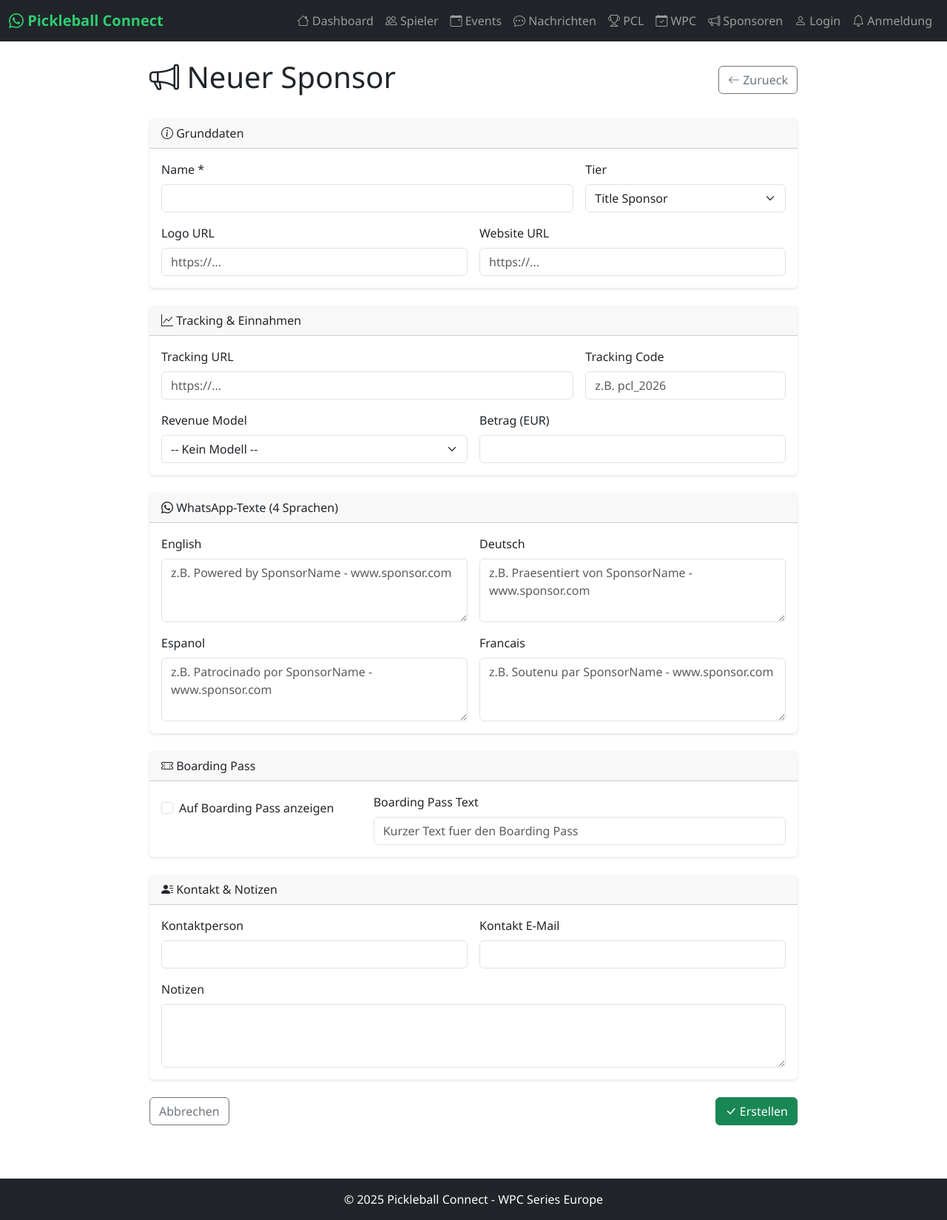
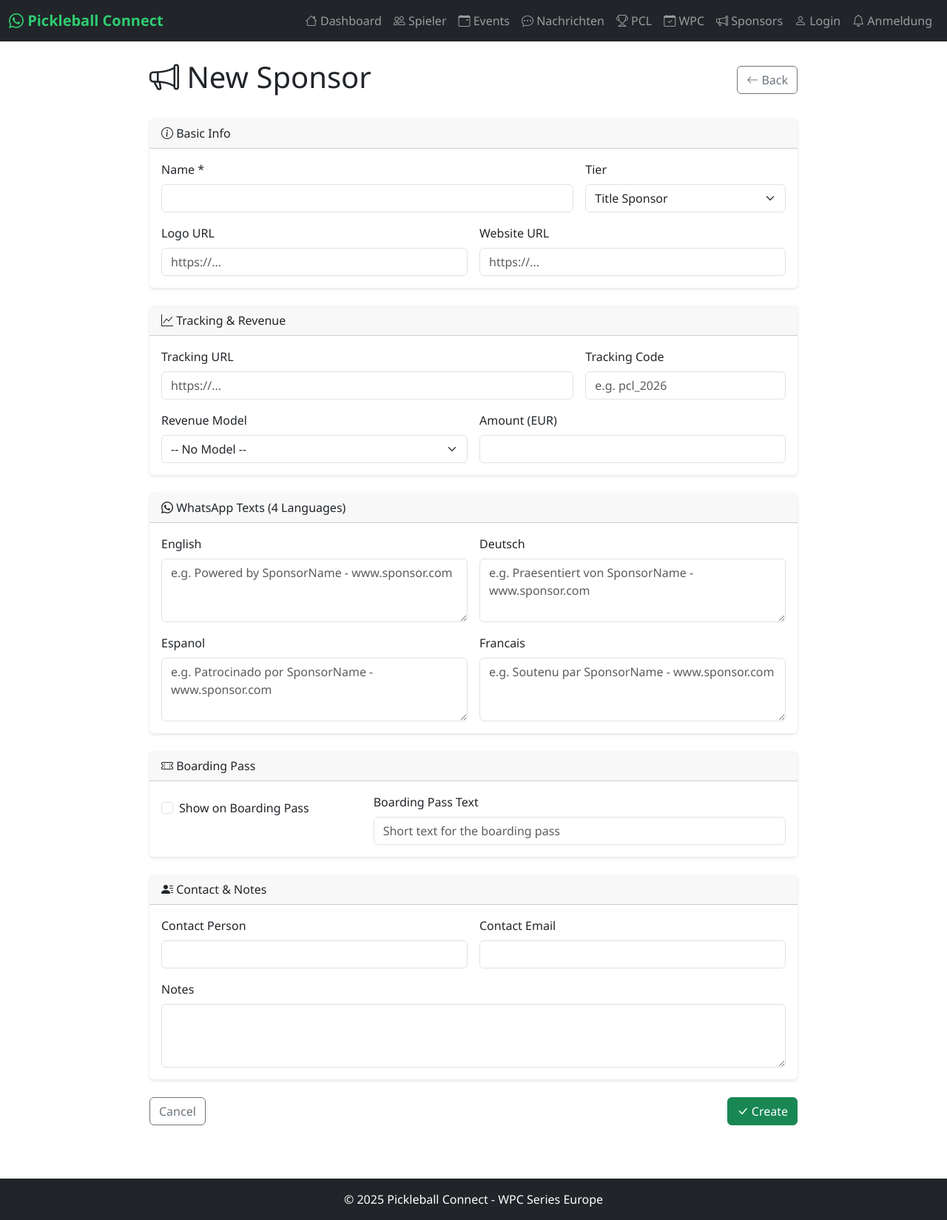
Before and after one commit to Chatcrafters/pickleball-connect-2025, a Flask app: page /sponsors/new in a window 1280 px wide. Shown: the whole page at 74% size. Run offline with Flask 3, Linux system fonts and the light colour scheme.

Commit message:
Translate sponsor management UI from German to English
Co-Authored-By: Claude Opus 4.6 <noreply@anthropic.com>

```diff
--- a/templates/base.html
+++ b/templates/base.html
@@ -60,7 +60,7 @@
                     </li>
                     <li class="nav-item">
                         <a class="nav-link" href="{{ url_for('sponsors.sponsor_list') }}">
-                            <i class="bi bi-megaphone"></i> Sponsoren
+                            <i class="bi bi-megaphone"></i> Sponsors
                         </a>
                     </li>
                     <li class="nav-item">
--- a/templates/sponsors/sponsor_form.html
+++ b/templates/sponsors/sponsor_form.html
@@ -1,22 +1,22 @@
 {% extends "base.html" %}
-{% block title %}{{ 'Sponsor bearbeiten' if sponsor else 'Neuer Sponsor' }} - Pickleball Connect{% endblock %}
+{% block title %}{{ 'Edit Sponsor' if sponsor else 'New Sponsor' }} - Pickleball Connect{% endblock %}
 
 {% block content %}
 <div class="container" style="max-width: 900px;">
     <div class="d-flex justify-content-between align-items-center mb-4">
         <h1>
             <i class="bi bi-megaphone"></i>
-            {{ 'Sponsor bearbeiten' if sponsor else 'Neuer Sponsor' }}
+            {{ 'Edit Sponsor' if sponsor else 'New Sponsor' }}
         </h1>
         <a href="{{ url_for('sponsors.sponsor_list') }}" class="btn btn-outline-secondary">
-            <i class="bi bi-arrow-left"></i> Zurueck
+            <i class="bi bi-arrow-left"></i> Back
         </a>
     </div>
 
     <form method="POST">
-        <!-- Grunddaten -->
+        <!-- Basic Info -->
         <div class="card mb-4">
-            <div class="card-header"><i class="bi bi-info-circle"></i> Grunddaten</div>
+            <div class="card-header"><i class="bi bi-info-circle"></i> Basic Info</div>
             <div class="card-body">
                 <div class="row g-3">
                     <div class="col-md-8">
@@ -48,9 +48,9 @@
             </div>
         </div>
 
-        <!-- Tracking & Einnahmen -->
+        <!-- Tracking & Revenue -->
         <div class="card mb-4">
-            <div class="card-header"><i class="bi bi-graph-up"></i> Tracking & Einnahmen</div>
+            <div class="card-header"><i class="bi bi-graph-up"></i> Tracking & Revenue</div>
             <div class="card-body">
                 <div class="row g-3">
                     <div class="col-md-8">
@@ -63,19 +63,19 @@
                         <label for="tracking_code" class="form-label">Tracking Code</label>
                         <input type="text" class="form-control" id="tracking_code" name="tracking_code"
                                value="{{ sponsor.tracking_code if sponsor and sponsor.tracking_code else '' }}"
-                               placeholder="z.B. pcl_2026">
+                               placeholder="e.g. pcl_2026">
                     </div>
                     <div class="col-md-6">
                         <label for="revenue_model" class="form-label">Revenue Model</label>
                         <select class="form-select" id="revenue_model" name="revenue_model">
-                            <option value="">-- Kein Modell --</option>
-                            {% for value, label in [('flat_fee', 'Flat Fee'), ('cpc', 'Cost per Click'), ('cpa', 'Cost per Action'), ('commission', 'Commission'), ('barter', 'Barter/Tausch')] %}
+                            <option value="">-- No Model --</option>
+                            {% for value, label in [('flat_fee', 'Flat Fee'), ('cpc', 'Cost per Click'), ('cpa', 'Cost per Action'), ('commission', 'Commission'), ('barter', 'Barter')] %}
                             <option value="{{ value }}" {{ 'selected' if sponsor and sponsor.revenue_model == value else '' }}>{{ label }}</option>
                             {% endfor %}
                         </select>
                     </div>
                     <div class="col-md-6">
-                        <label for="revenue_amount" class="form-label">Betrag (EUR)</label>
+                        <label for="revenue_amount" class="form-label">Amount (EUR)</label>
                         <input type="number" step="0.01" class="form-control" id="revenue_amount" name="revenue_amount"
                                value="{{ sponsor.revenue_amount if sponsor and sponsor.revenue_amount else '' }}">
                     </div>
@@ -83,30 +83,30 @@
             </div>
         </div>
 
-        <!-- WhatsApp-Texte -->
+        <!-- WhatsApp Texts -->
         <div class="card mb-4">
-            <div class="card-header"><i class="bi bi-whatsapp"></i> WhatsApp-Texte (4 Sprachen)</div>
+            <div class="card-header"><i class="bi bi-whatsapp"></i> WhatsApp Texts (4 Languages)</div>
             <div class="card-body">
                 <div class="row g-3">
                     <div class="col-md-6">
                         <label for="whatsapp_text_en" class="form-label">English</label>
                         <textarea class="form-control" id="whatsapp_text_en" name="whatsapp_text_en" rows="3"
-                                  placeholder="z.B. Powered by SponsorName - www.sponsor.com">{{ sponsor.whatsapp_text_en if sponsor and sponsor.whatsapp_text_en else '' }}</textarea>
+                                  placeholder="e.g. Powered by SponsorName - www.sponsor.com">{{ sponsor.whatsapp_text_en if sponsor and sponsor.whatsapp_text_en else '' }}</textarea>
                     </div>
                     <div class="col-md-6">
                         <label for="whatsapp_text_de" class="form-label">Deutsch</label>
                         <textarea class="form-control" id="whatsapp_text_de" name="whatsapp_text_de" rows="3"
-                                  placeholder="z.B. Praesentiert von SponsorName - www.sponsor.com">{{ sponsor.whatsapp_text_de if sponsor and sponsor.whatsapp_text_de else '' }}</textarea>
+                                  placeholder="e.g. Praesentiert von SponsorName - www.sponsor.com">{{ sponsor.whatsapp_text_de if sponsor and sponsor.whatsapp_text_de else '' }}</textarea>
                     </div>
                     <div class="col-md-6">
                         <label for="whatsapp_text_es" class="form-label">Espanol</label>
                         <textarea class="form-control" id="whatsapp_text_es" name="whatsapp_text_es" rows="3"
-                                  placeholder="z.B. Patrocinado por SponsorName - www.sponsor.com">{{ sponsor.whatsapp_text_es if sponsor and sponsor.whatsapp_text_es else '' }}</textarea>
+                                  placeholder="e.g. Patrocinado por SponsorName - www.sponsor.com">{{ sponsor.whatsapp_text_es if sponsor and sponsor.whatsapp_text_es else '' }}</textarea>
                     </div>
                     <div class="col-md-6">
                         <label for="whatsapp_text_fr" class="form-label">Francais</label>
                         <textarea class="form-control" id="whatsapp_text_fr" name="whatsapp_text_fr" rows="3"
-                                  placeholder="z.B. Soutenu par SponsorName - www.sponsor.com">{{ sponsor.whatsapp_text_fr if sponsor and sponsor.whatsapp_text_fr else '' }}</textarea>
+                                  placeholder="e.g. Soutenu par SponsorName - www.sponsor.com">{{ sponsor.whatsapp_text_fr if sponsor and sponsor.whatsapp_text_fr else '' }}</textarea>
                     </div>
                 </div>
             </div>
@@ -121,36 +121,36 @@
                         <div class="form-check mt-2">
                             <input class="form-check-input" type="checkbox" id="show_on_boarding_pass" name="show_on_boarding_pass"
                                    {{ 'checked' if sponsor and sponsor.show_on_boarding_pass else '' }}>
-                            <label class="form-check-label" for="show_on_boarding_pass">Auf Boarding Pass anzeigen</label>
+                            <label class="form-check-label" for="show_on_boarding_pass">Show on Boarding Pass</label>
                         </div>
                     </div>
                     <div class="col-md-8">
                         <label for="boarding_pass_text" class="form-label">Boarding Pass Text</label>
                         <input type="text" class="form-control" id="boarding_pass_text" name="boarding_pass_text"
                                value="{{ sponsor.boarding_pass_text if sponsor and sponsor.boarding_pass_text else '' }}"
-                               placeholder="Kurzer Text fuer den Boarding Pass">
+                               placeholder="Short text for the boarding pass">
                     </div>
                 </div>
             </div>
         </div>
 
-        <!-- Kontakt & Notizen -->
+        <!-- Contact & Notes -->
         <div class="card mb-4">
-            <div class="card-header"><i class="bi bi-person-lines-fill"></i> Kontakt & Notizen</div>
+            <div class="card-header"><i class="bi bi-person-lines-fill"></i> Contact & Notes</div>
             <div class="card-body">
                 <div class="row g-3">
                     <div class="col-md-6">
-                        <label for="contact_person" class="form-label">Kontaktperson</label>
+                        <label for="contact_person" class="form-label">Contact Person</label>
                         <input type="text" class="form-control" id="contact_person" name="contact_person"
                                value="{{ sponsor.contact_person if sponsor and sponsor.contact_person else '' }}">
                     </div>
                     <div class="col-md-6">
-                        <label for="contact_email" class="form-label">Kontakt E-Mail</label>
+                        <label for="contact_email" class="form-label">Contact Email</label>
                         <input type="email" class="form-control" id="contact_email" name="contact_email"
                                value="{{ sponsor.contact_email if sponsor and sponsor.contact_email else '' }}">
                     </div>
                     <div class="col-12">
-                        <label for="notes" class="form-label">Notizen</label>
+                        <label for="notes" class="form-label">Notes</label>
                         <textarea class="form-control" id="notes" name="notes" rows="3">{{ sponsor.notes if sponsor and sponsor.notes else '' }}</textarea>
                     </div>
                 </div>
@@ -158,10 +158,10 @@
         </div>
 
         <div class="d-flex justify-content-between">
-            <a href="{{ url_for('sponsors.sponsor_list') }}" class="btn btn-outline-secondary">Abbrechen</a>
+            <a href="{{ url_for('sponsors.sponsor_list') }}" class="btn btn-outline-secondary">Cancel</a>
             <button type="submit" class="btn btn-success">
                 <i class="bi bi-check-lg"></i>
-                {{ 'Speichern' if sponsor else 'Erstellen' }}
+                {{ 'Save' if sponsor else 'Create' }}
             </button>
         </div>
     </form>
```
Also changed, not shown: sponsors.py (+8 -8 lines), templates/sponsors/preview_whatsapp.html (+8 -8 lines), templates/sponsors/sponsor_detail.html (+24 -24 lines), templates/sponsors/sponsor_list.html (+8 -8 lines).
